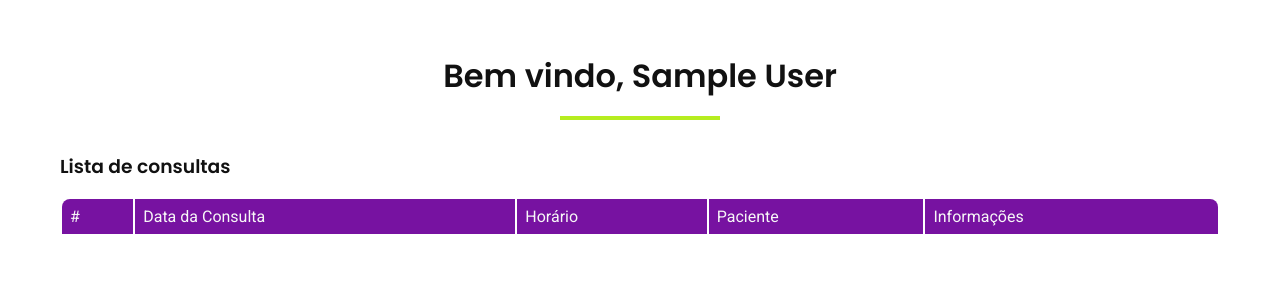
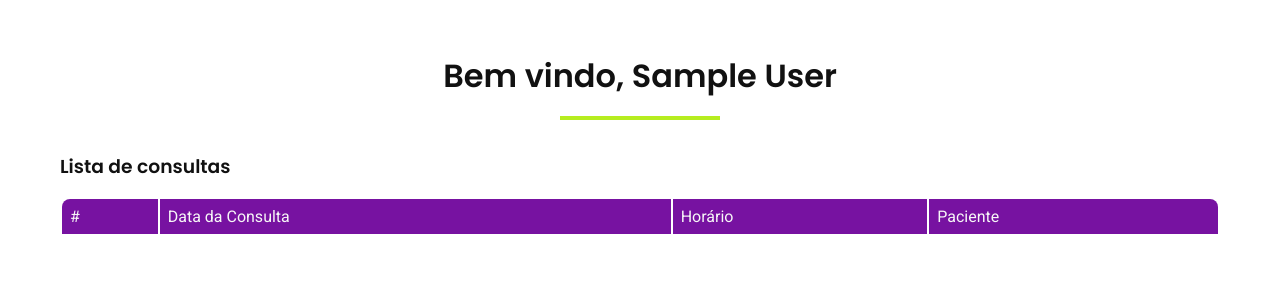
Before and after one commit to gabrielrez/umbrella, a PHP site: page /clinic_management/views/medicoView.php in a window 1280 px wide. Shown: the part 100-400 px from the top of the page. Run offline with PHP 8.4, Linux system fonts and the light colour scheme; the visitor is signed in with stand-in values (Sample User, id 1); data that the repository does not hold is empty.

Commit message:
ajustes finais

```diff
--- a/clinic_management/views/medicoView.php
+++ b/clinic_management/views/medicoView.php
@@ -53,8 +53,8 @@ $medicoName = $_SESSION['nome'];
           <th class="first">#</th>
           <th>Data da Consulta</th>
           <th>Horário</th>
-          <th>Paciente</th>
-          <th class="last">Informações</th>
+          <th class="last">Paciente</th>
+          <!-- <th class="last">Informações</th> -->
         </tr>
       </thead>
       <tbody>
@@ -64,12 +64,12 @@ $medicoName = $_SESSION['nome'];
           <td><?php echo htmlspecialchars($consulta['data_consulta']); ?></td>
           <td><?php echo htmlspecialchars($consulta['horario_consulta']); ?></td>
           <td><?php echo htmlspecialchars($consulta['paciente_email']); ?></td>
-            <td>
+          <!-- <td>
               <form class="form-delete-table" method="post" action="/clinic_management/auth/readHistory.php">
                 <input type="hidden" name="id" value="<?php echo htmlspecialchars($paciente['id']); ?>">
                 <button class="roboto-regular c11" type="submit">Histórico</button>
               </form>
-            </td>
+            </td> -->
         </tr>
         <?php endforeach; ?>
       </tbody>
```
Lines whose indentation alone changed are shown as unchanged.
